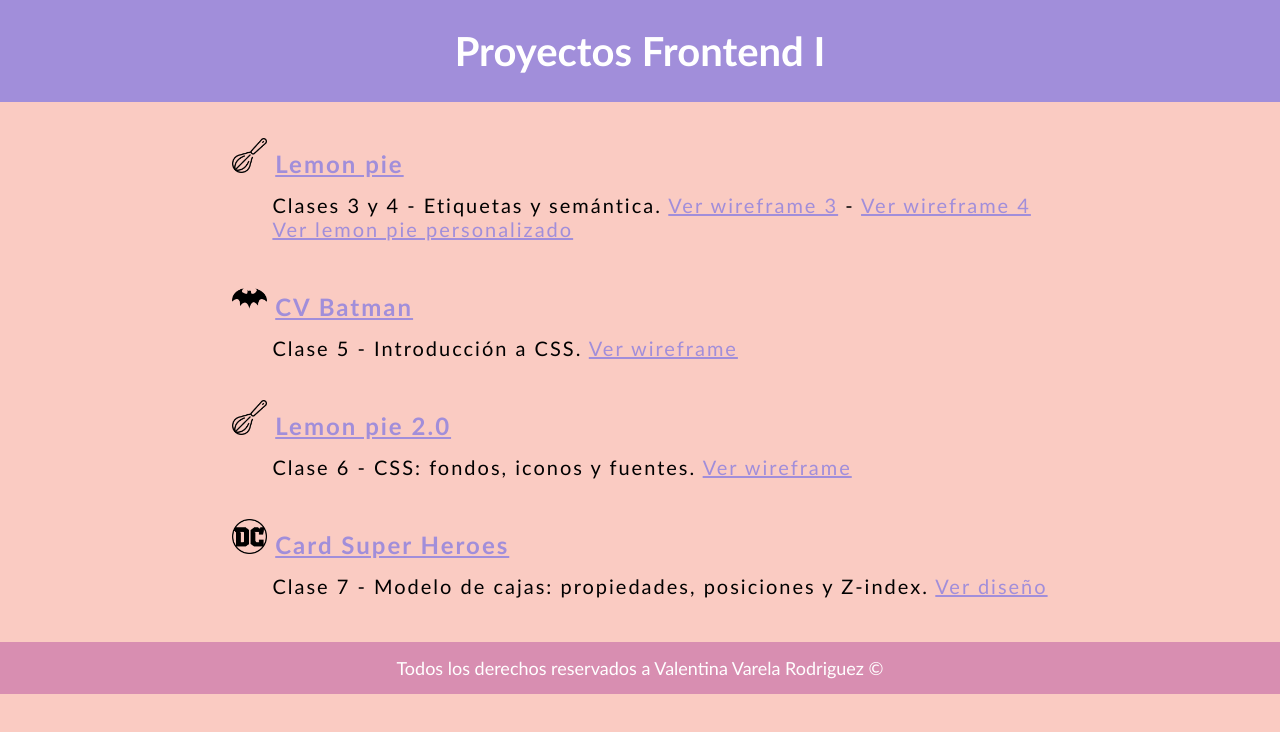
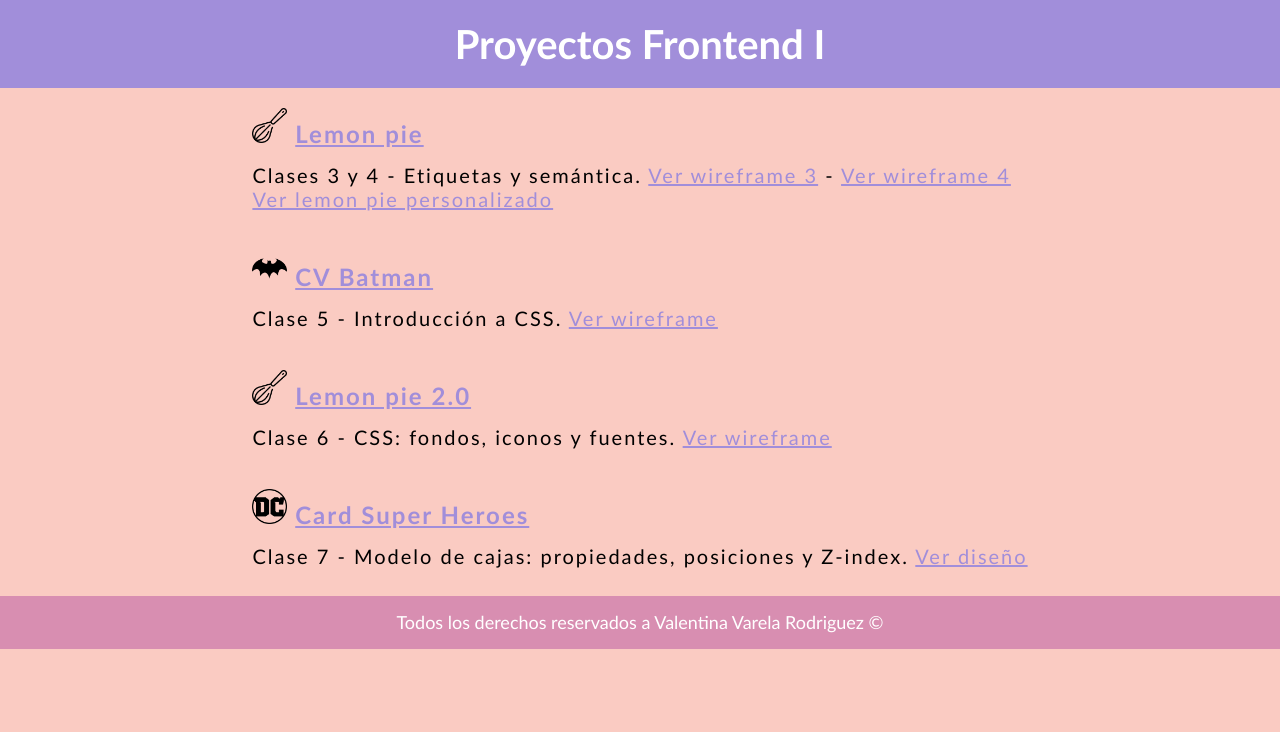
Before and after one commit to valva-ro/CTD-FrontEnd-I, a plain HTML site: page index.html in a window 1280 px wide. Drawn offline with Linux system fonts and the light colour scheme.

Commit message:
[FIX] header

```diff
--- a/css/style.css
+++ b/css/style.css
@@ -8,6 +8,8 @@
 
 * {
     box-sizing: border-box;
+    margin: 0;
+    padding: 0;
 }
 
 body {
@@ -15,6 +17,10 @@ body {
     margin: 0;
     background-color: var(--background);
     height: auto;
+}
+
+header {
+    text-align: center;
 }
 
 h1 {
@@ -56,6 +62,7 @@ footer {
 .title {
     background-color: var(--title-background);
     color: white;
+    padding: 20px;
 }
 
 .flex-container {
--- a/index.html
+++ b/index.html
@@ -12,13 +12,7 @@
 
 <body>
     <header>
-        <div class="title flex-container">
-            <div class="row">
-                <div class="flex-item">
-                    <h1>Proyectos Frontend I</h1>
-                </div>
-            </div>
-        </div>
+        <h1 class="title">Proyectos Frontend I</h1>
     </header>
 
     <main>
@@ -81,7 +75,7 @@
     </main>
 
     <footer>
-        Todos los derechos reservados a Valentina Varela Rodriguez ©
+        <p>Todos los derechos reservados a Valentina Varela Rodriguez ©</p>
     </footer>
 </body>
 
```
